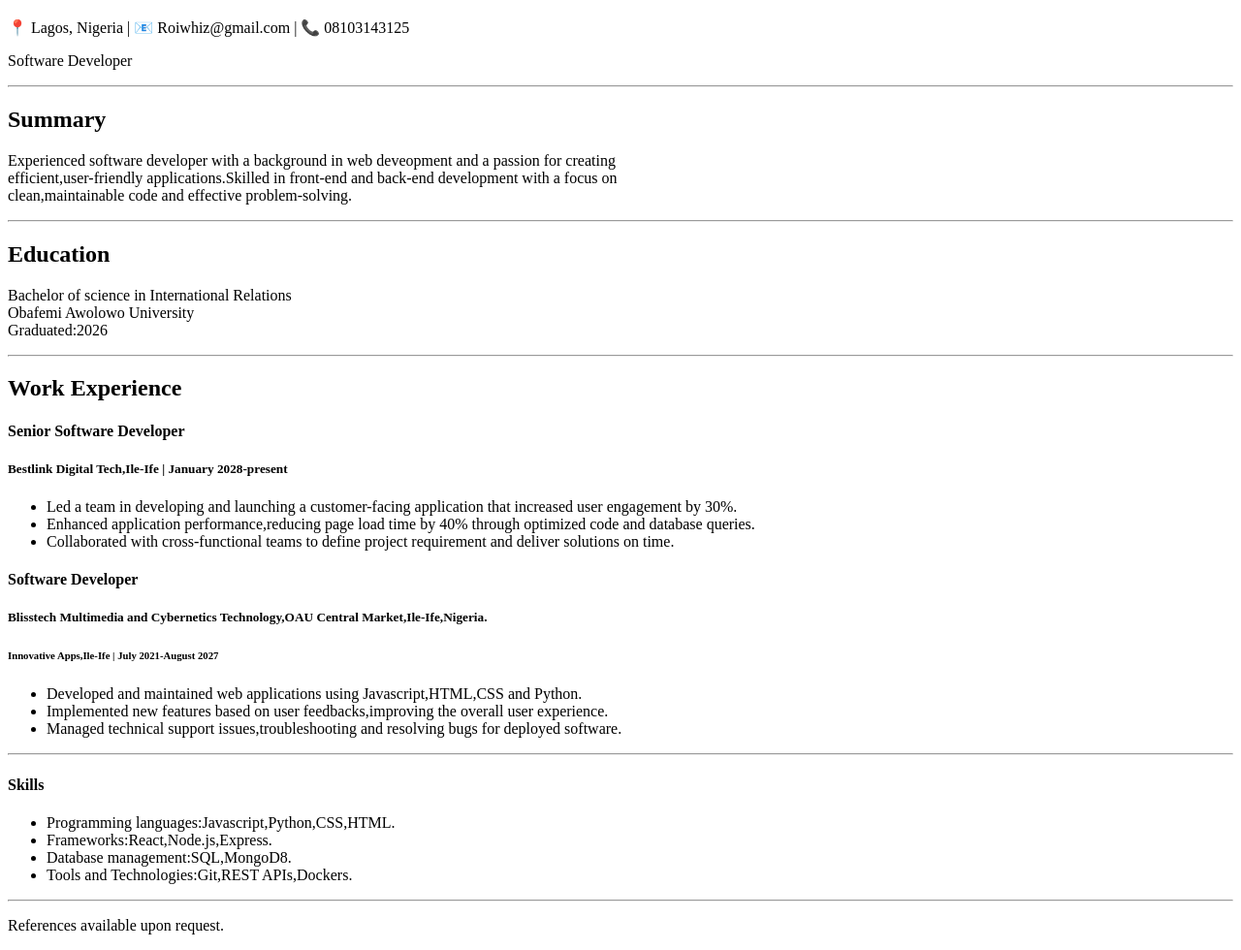
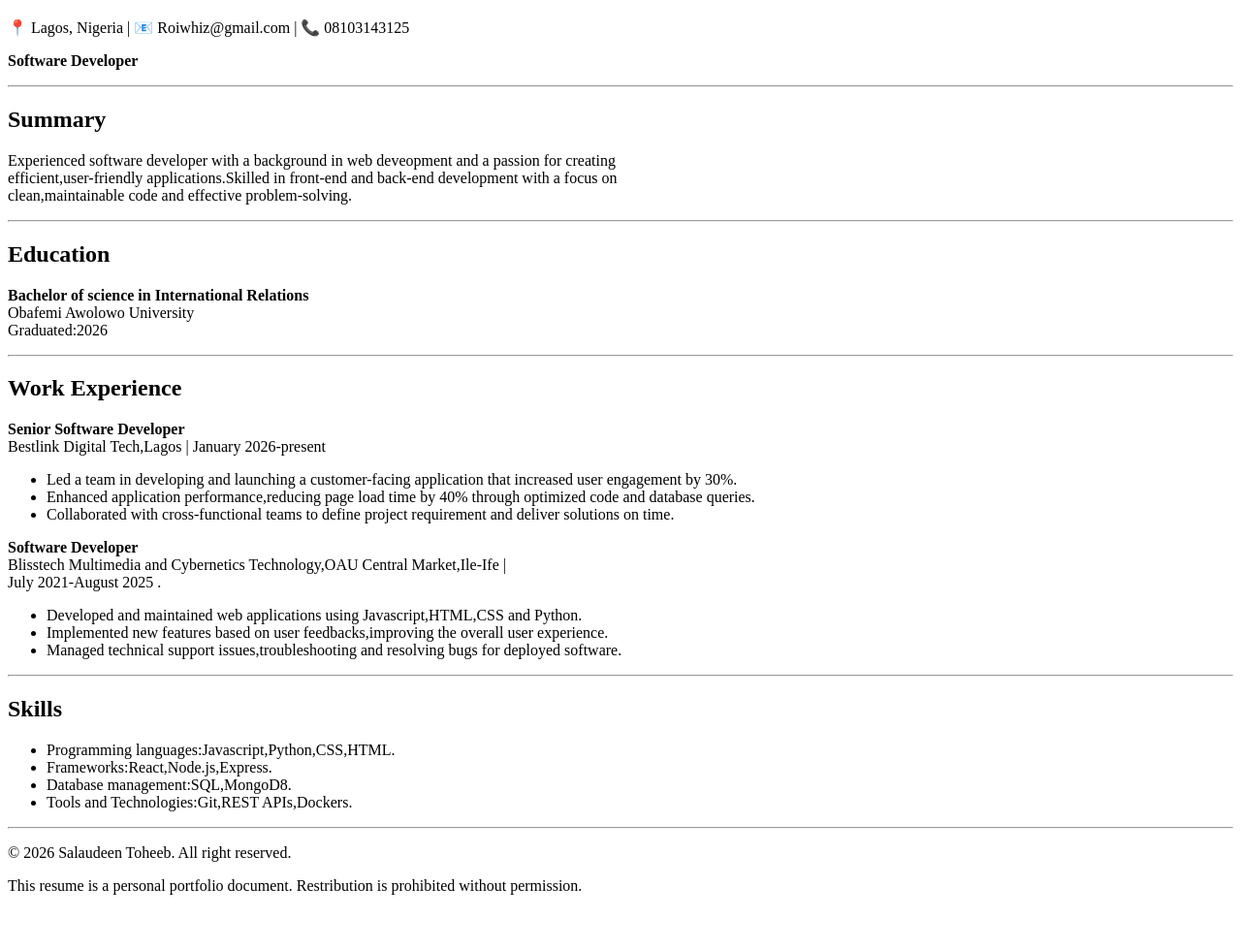
Before and after one commit to Roiwhiz/Capstone-project, a plain HTML site: page index.html in a window 1280 px wide. Shown: the part 61-1041 px from the top of the page at 97% size. After the commit the page ends 1000 px from the top, so only its background shows below. Drawn offline with Linux system fonts and the light colour scheme.

Commit message:
Add files via upload

```diff
--- a/index.html
+++ b/index.html
@@ -6,40 +6,50 @@
     <title>My Resume</title>
 </head>
 <body>
+    <header>
     <h1>Salaudeen Toheeb</h1>
     <p>📍 Lagos, Nigeria | 📧 Roiwhiz@gmail.com | 📞 08103143125</p>
-    <p>Software Developer</p><hr>
+    <p><strong>Software Developer</strong></p>
+    </header><hr>
+    <section>
     <h2>Summary</h2>
     <p>Experienced software developer with a background in web deveopment and a passion for creating   <br> efficient,user-friendly applications.Skilled in front-end and back-end development with a focus on  <br> clean,maintainable code and effective problem-solving.</p><hr>
     <h2>Education</h2>
-    <p>Bachelor of science in International Relations <br>
+    <p><strong>Bachelor of science in International Relations</strong> <br>
         Obafemi Awolowo University <br>
         Graduated:2026
-    </p><hr>
+    </p>
+    </section><hr>
+    <section>
     <h2>Work Experience</h2>
-    <h4>Senior Software Developer</h4>
-    <h5>Bestlink Digital  Tech,Ile-Ife | January 2028-present</h5>
+    <p><strong>Senior Software Developer</strong><br>
+    Bestlink Digital  Tech,Lagos | January 2026-present</p>
     <ul>
         <li>Led a team in developing and launching a customer-facing application that increased user engagement by 30%.</li>
         <li>Enhanced application performance,reducing page load time by 40% through optimized code and database queries.</li>
         <li>Collaborated with cross-functional teams to define project requirement and deliver solutions on time.</li>
     </ul>
-    <h4>Software Developer</h4>
-    <h5>Blisstech Multimedia and Cybernetics Technology,OAU Central Market,Ile-Ife,Nigeria.</h5>
-    <h6>Innovative Apps,Ile-Ife | July 2021-August 2027</h6>
+    <p><strong>Software Developer</strong><br>
+    Blisstech Multimedia and Cybernetics Technology,OAU Central Market,Ile-Ife | <br> July 2021-August 2025 .</p>
     <ul>
         <li>Developed and maintained web applications using Javascript,HTML,CSS and Python.</li>
         <li>Implemented new features based on user feedbacks,improving the overall user experience.</li>
         <li>Managed technical support issues,troubleshooting and resolving bugs for deployed software. </li>
-    </ul><hr>
-    <h4>Skills</h4>
+    </ul>
+    </section><hr>
+    <section>
+    <h2>Skills</h2>
     <ul>
         <li>Programming languages:Javascript,Python,CSS,HTML.</li>
         <li>Frameworks:React,Node.js,Express.</li>
         <li>Database management:SQL,MongoD8.</li>
         <li>Tools and Technologies:Git,REST APIs,Dockers.</li>
-    </ul><hr>
-    <p>References available upon request.</p>
+    </ul>
+    </section><hr>
+   <footer>
+    <p>&copy; 2026 Salaudeen Toheeb. All right reserved.</p>
+    <p>This resume is a personal portfolio document. Restribution is prohibited without permission.</p>
+   </footer>
 
 
 </body>
```
